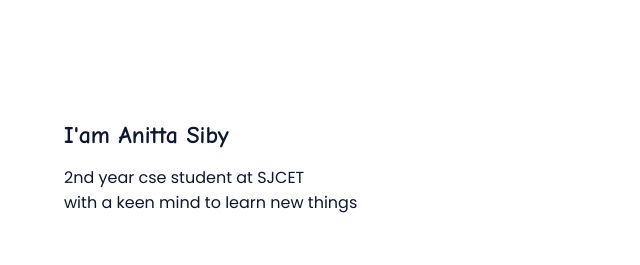
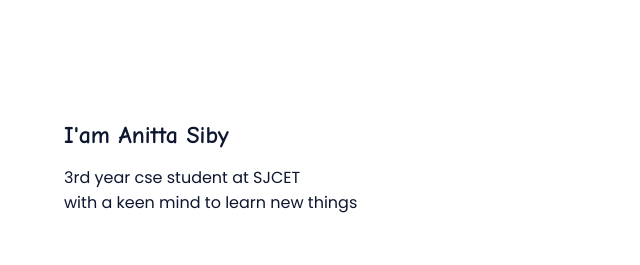
Before and after one commit to tinkerness/webdev-sampleportfolio, a plain HTML site: page index.html in a window 1280 px wide. Shown: the part 910-1175 px from the top of the page, 576-1216 px from the left. Drawn offline with nearby package versions, Linux system fonts and the light colour scheme; no server answers.

Commit message:
Update index.html

```diff
--- a/index.html
+++ b/index.html
@@ -75,7 +75,7 @@
                     <div>
                         <h2 style="font-family:Lucida Calligraphy,Comic Sans MS,Lucida Console;"  class="about__subtitle">I'am Anitta Siby</h2>
                         <p class="about__text">
-                            2nd year cse student at SJCET<br>
+                            3rd year cse student at SJCET<br>
                             with a keen mind to learn new things
 
                         </p>
```
